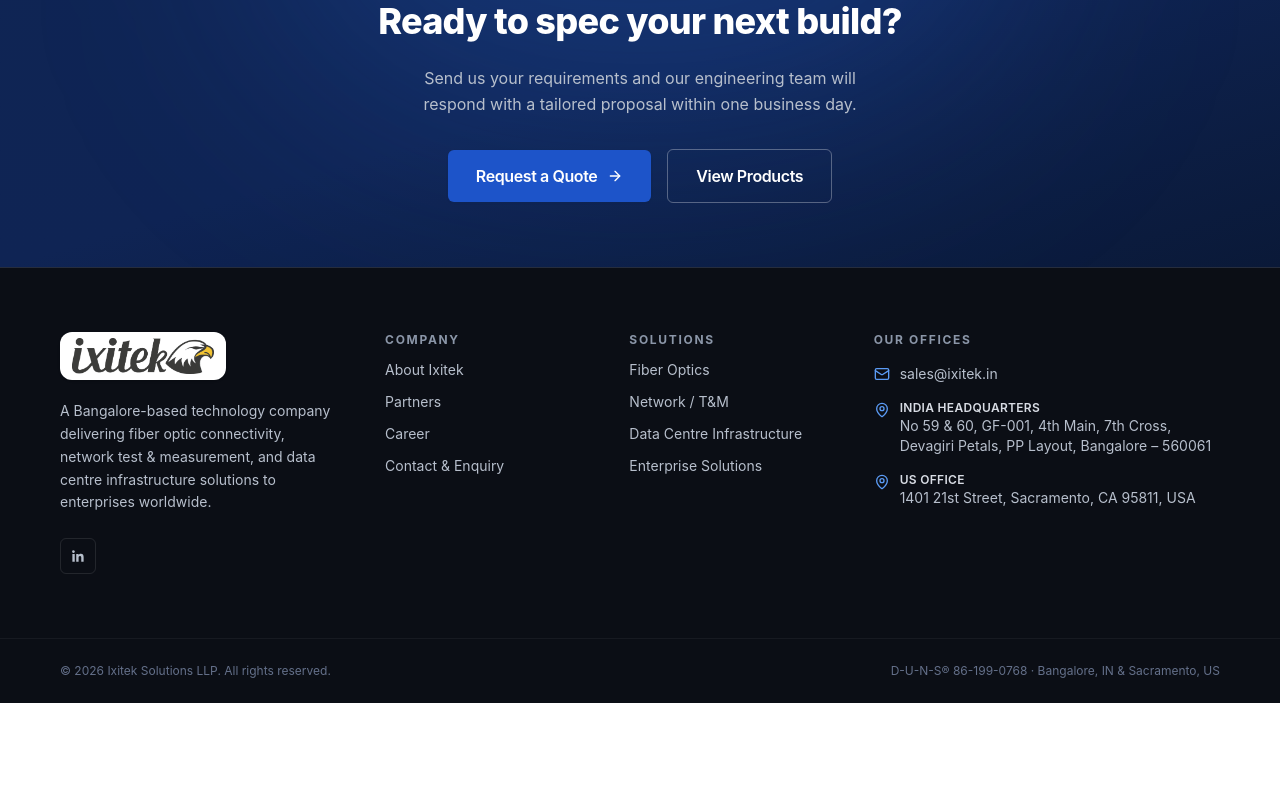
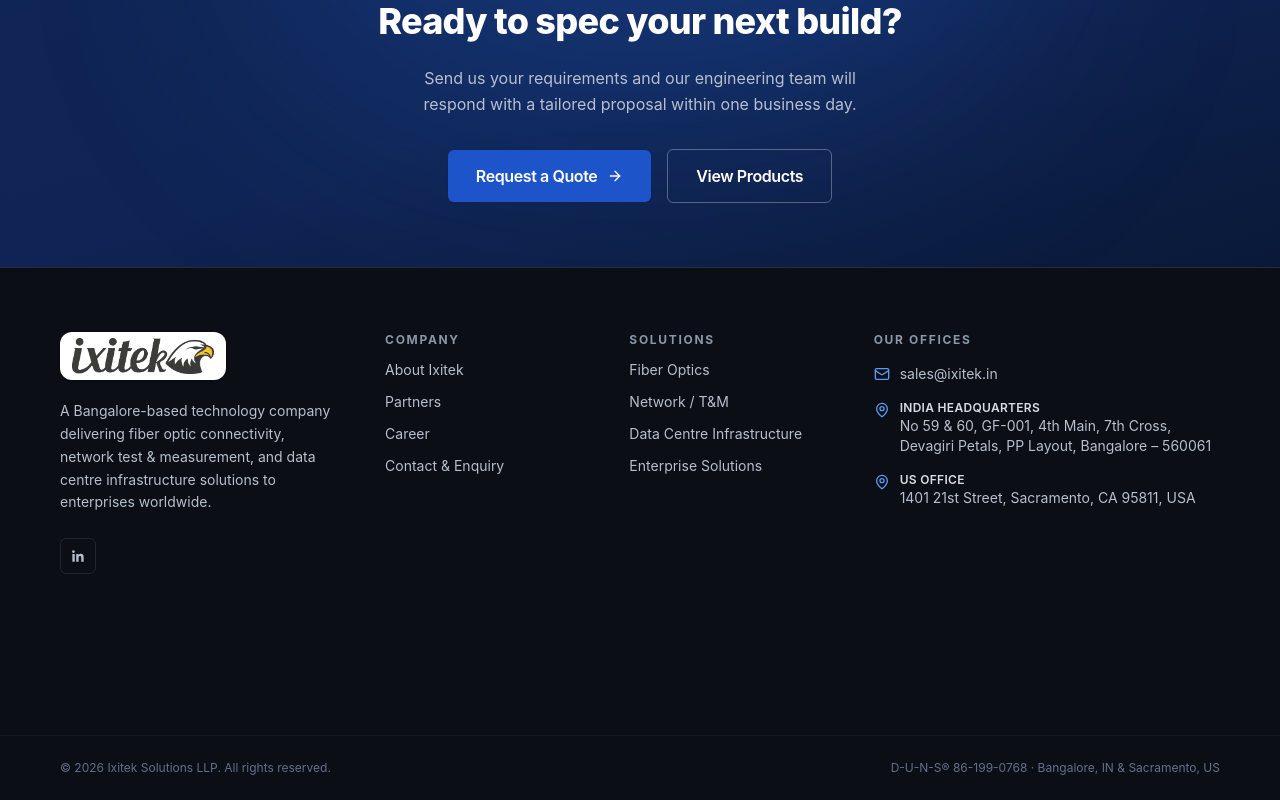
Before and after one commit to tharunn08/ixitek, a React (Vite) app in the folder ixitek-frontend/: page / in a window 1280 px wide. Shown: the part 3855-4655 px from the top of the page. Before the commit the page ends 4558 px from the top, so only its background shows below. Built offline with nearby package versions, Linux system fonts and the light colour scheme; grey boxes are pictures that could not be loaded.

Commit message:
Update Footer.jsx

```diff
--- a/ixitek-frontend/src/components/layout/Footer.jsx
+++ b/ixitek-frontend/src/components/layout/Footer.jsx
@@ -71,6 +71,17 @@ export default function Footer() {
           ))}
         </div>
       </div>
+      <div className="dnb-seal">
+  <iframe
+    id="Iframe1"
+    src="https://dunsregistered.dnb.com/SealAuthentication.aspx?Cid=1"
+    width="114"
+    height="97"
+    frameBorder="0"
+    scrolling="no"
+    title="Dun & Bradstreet Registered Business Seal"
+  />
+</div>
 
       <div className="border-t border-white/5">
         <div className="container-page flex flex-col-reverse items-center justify-between gap-3 py-6 text-xs text-ink-500 sm:flex-row">
```
